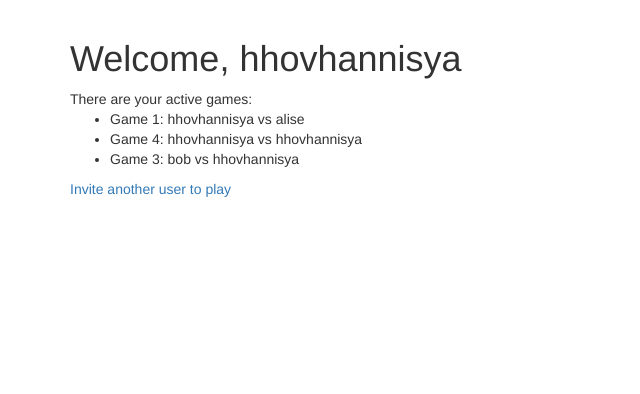
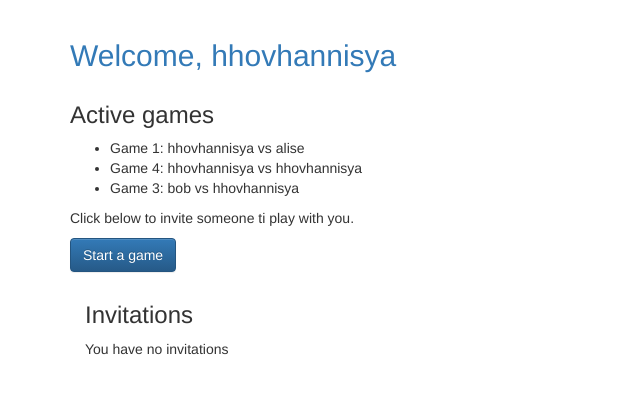
Before and after one commit to hovhanns/django-fundamentals-course, a Django app: page /player/home in a window 1280 px wide. Shown: the part 51-445 px from the top of the page, without its empty margins (0-640 px from the left). Run offline with Django 3.2, Linux system fonts and the light colour scheme; a user stored in the database is signed in; data comes from the database, SQL or seed files in the repository; both versions use the stored data as it was after the commit; some libraries are stand-ins or nearby versions.

Commit message:
added accept invitation logic and forms

```diff
--- a/tictactoe/player/urls.py
+++ b/tictactoe/player/urls.py
@@ -1,8 +1,7 @@
 from django.urls import path, re_path
 from django.contrib.auth.views import LoginView, LogoutView
 
-from .views import home
-from .views import new_invitation
+from .views import home, new_invitation, accept_invitation
 
 urlpatterns = [
     re_path(r'home$', home, name="player_home"),
@@ -13,6 +12,9 @@ urlpatterns = [
             LogoutView.as_view(),
             name="player_logout"),
     re_path(r'new_invitation$', new_invitation,
-            name="player_new_invitation")
+            name="player_new_invitation"),
+    re_path(r'accept_invitation/(?P<id>\d+)/$',
+            accept_invitation,
+            name="player_accept_invitation")
 
 ]
--- a/tictactoe/player/views.py
+++ b/tictactoe/player/views.py
@@ -1,20 +1,50 @@
-from django.shortcuts import render
-
-from django.shortcuts import render
+from django.shortcuts import render, redirect, get_object_or_404
 from django.contrib.auth.decorators import login_required
+from django.core.exceptions import PermissionDenied
 from gameplay.models import Game
 from .forms import InvitationForm
+from .models import Invitation
 
 
 @login_required
 def home(request):
     my_games = Game.objects.games_for_user(request.user)
     active_games = my_games.active()
+    invitations = request.user.invitations_recieved.all()
     return render(request, "player/home.html",
-                  {'games': active_games})
+                  {'games': active_games,
+                   'invitations': invitations})
 
 
 @login_required
 def new_invitation(request):
-    form = InvitationForm()
+    if request.method == "POST":
+        invitation = Invitation(from_user=request.user)
+        form = InvitationForm(instance=invitation, data=request.POST)
+        if form.is_valid():
+            form.save()
+            return redirect('player_home')
+        pass
+    else:
+        form = InvitationForm()
     return render(request, "player/new_invitation_form.html", {'form': form})
+
+
+@login_required
+def accept_invitation(request, id):
+    invitation = get_object_or_404(Invitation, pk=id)
+    if not request.user == invitation.to_user:
+        raise PermissionDenied
+
+    if request.method == "POST":
+        if "accept" in request.POST:
+            game = Game.objects.create(
+                first_player=invitation.to_user,
+                second_player=invitation.from_user
+            )
+            invitation.delete()
+            return redirect('player_home')
+    else:
+        return render(request,
+                      "player/accept_invitation_form.html",
+                      {'invitation': invitation})
--- a/tictactoe/templates/player/home.html
+++ b/tictactoe/templates/player/home.html
@@ -1,16 +1,40 @@
 {% extends "base.html" %}
+{% block title %}
+    Home: {{ user.username }}
+{% endblock %}
 
 {% block content %}
-    <h1>Welcome, {{ user.username }}</h1>
-    There are your active games:
+    <h2 class="text-primary">Welcome, {{ user.username }}</h2>
+
+    <div class="row">
+        <div class="col-md-6">
+            <h3>Active games</h3>
             <ul>
                 {% for g in games %}
                     <li> Game {{ g.id }}: {{ g.first_player }} vs {{ g.second_player }}</li>
                 {% endfor %}
             </ul>
+            <p>Click below to invite someone ti play with you.</p>
+            <p>
+                <a class="btn btn-primary"
+                   href="{% url 'player_new_invitation' %}">Start a game</a>
+            </p>
+        </div>
 
-    <a href="{% url 'player_new_invitation' %}">
-        Invite another user to play
+    </div>
 
+    <div class="col-md-6">
+        <h3>Invitations</h3>
+        {% if invitations %}
+            <div class="list-group">
+                {% for inv in invitations %}
+                    <a class="list-group-item" href="{% url 'player_accept_invitation' id=inv.id %}">
+                        {{ inv.from_user.username }} has invited you to a game.
                     </a>
+                {% endfor %}
+            </div>
+        {% else %}
+            <p>You have no invitations</p>
+        {% endif %}
+    </div>
 {% endblock %}
--- a/tictactoe/templates/player/login_form.html
+++ b/tictactoe/templates/player/login_form.html
@@ -1,5 +1,5 @@
 {% extends "base.html" %}
-
+{% load crispy_forms_tags %}
 {%  block title %}
     Login
 {% endblock %}
@@ -9,7 +9,7 @@
         {% csrf_token %}
         <p>Please login.</p>
 
-        {{ form }}
+        {{ form | crispy}}
 
         <button typ="submit" class="btn btn-success">Sign in</button>
 
--- a/tictactoe/templates/player/new_invitation_form.html
+++ b/tictactoe/templates/player/new_invitation_form.html
@@ -1,5 +1,5 @@
 {% extends "base.html" %}
-
+{% load crispy_forms_tags %}
 {% block title %}
     New Invitation
 {% endblock %}
@@ -7,8 +7,8 @@
 {% block content %}
 
     <form method="post" action="{% url 'player_new_invitation' %}">
-        {{ form }}
+        {{ form | crispy }}
         <button type="submit">Send the invitation</button>
-
+    {% csrf_token %}
     </form>
 {% endblock %}
--- a/tictactoe/tictactoe/settings.py
+++ b/tictactoe/tictactoe/settings.py
@@ -38,7 +38,8 @@ INSTALLED_APPS = [
     'django.contrib.messages',
     'django.contrib.staticfiles',
     "gameplay",
-    "player"
+    "player",
+    "crispy_forms"
 ]
 
 MIDDLEWARE = [
@@ -128,3 +129,5 @@ STATICFILES_DIRS = [
 LOGIN_REDIRECT_URL="player_home"
 LOGOUT_REDIRECT_URL="tictactoe_welcome"
 LOGIN_URL="player_login"
+
+CRISPY_TEMPLATE_PACK='bootstrap3'
```
Also changed, not shown: tictactoe/player/models.py (+10 -2 lines), tictactoe/templates/player/accept_invitation_form.html (added, +18 -0 lines), tictactoe/db.sqlite3. Lines whose indentation alone changed are shown as unchanged.
